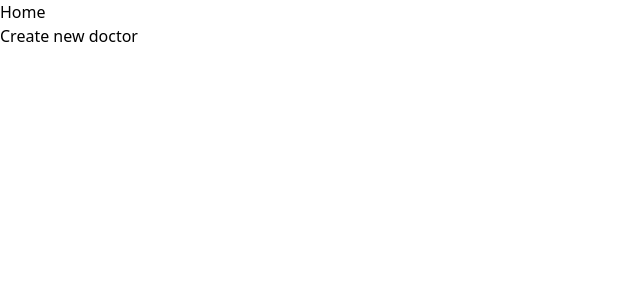
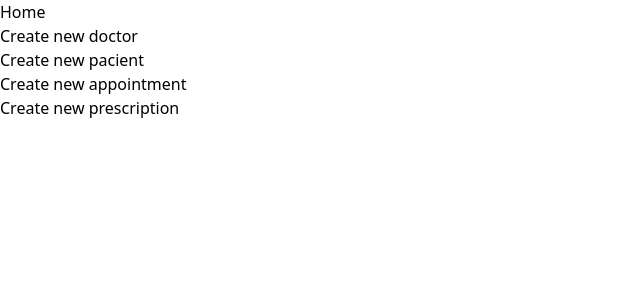
Before and after one commit to ranieriiuri/MediApp, a Next.js app in the folder medi-app-frontend/: page /home in a window 1280 px wide. Shown: the top 300 px of the page, without its empty margins (0-640 px from the left). Built offline with nearby package versions, Linux system fonts and the light colour scheme.

Commit message:
linking routes without backend

```diff
--- a/medi-app-frontend/src/app/appointment/create/page.tsx
+++ b/medi-app-frontend/src/app/appointment/create/page.tsx
@@ -0,0 +1,9 @@
+import React from "react";
+
+export default function AppointmentCreate() {
+    return (
+        <>
+            <h1>Create Appointment Page</h1>
+        </>
+    );
+};
--- a/medi-app-frontend/src/app/home/page.tsx
+++ b/medi-app-frontend/src/app/home/page.tsx
@@ -8,6 +8,18 @@ export default function Home(){
             <div>
                 <Link href="/doctor/create">Create new doctor</Link>
             </div>
+
+            <div>
+                <Link href="/pacient/create">Create new pacient</Link>
+            </div>
+
+            <div>
+                <Link href="/appointment/create">Create new appointment</Link>
+            </div>
+
+            <div>
+                <Link href="/prescription/create">Create new prescription</Link>
+            </div>
         </>
     );
 }
--- a/medi-app-frontend/src/app/pacient/create/page.tsx
+++ b/medi-app-frontend/src/app/pacient/create/page.tsx
@@ -0,0 +1,9 @@
+import React from "react";
+
+export default function PacientCreate() {
+    return (
+        <>
+            <h1>Create Pacient Page</h1>
+        </>
+    );
+};
--- a/medi-app-frontend/src/app/prescription/create/page.tsx
+++ b/medi-app-frontend/src/app/prescription/create/page.tsx
@@ -0,0 +1,9 @@
+import React from "react";
+
+export default function PrescriptionCreate() {
+    return (
+        <>
+            <h1>Create Prescription Page</h1>
+        </>
+    );
+};
```
Also changed, not shown: medi-app-frontend/src/app/appointment/page.tsx (added), 2 other files (tests, documents, lock files or other folders).
